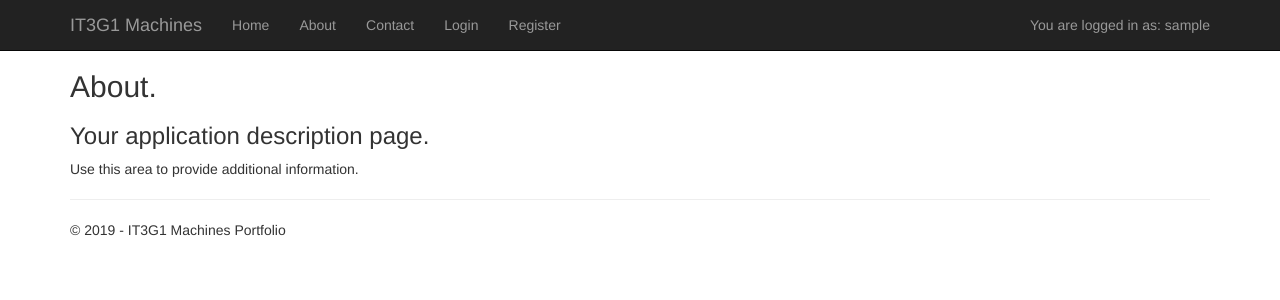
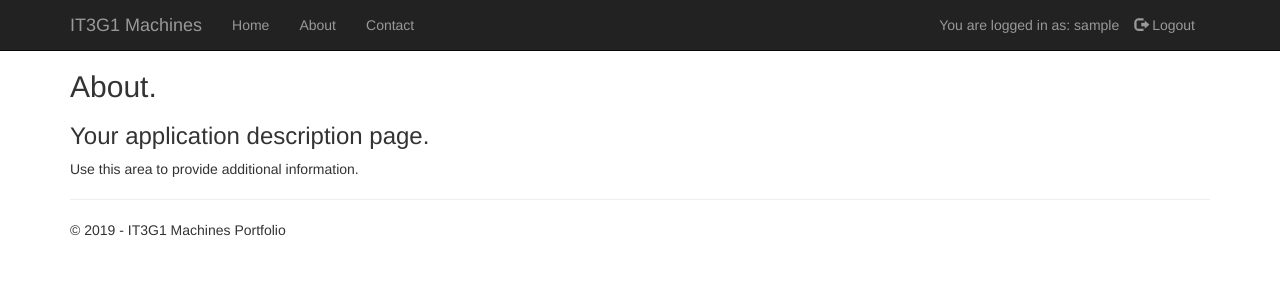
Before and after one commit to Tan4eto/it3g1-portfolio, a Flask app: page /about in a window 1280 px wide. Shown: the top 300 px of the page. Run offline with Flask 2, Linux system fonts and the light colour scheme; the visitor is signed in with stand-in values (Sample User, id 1); data comes from the database, SQL or seed files in the repository; parts of the project's set-up code (start-up, migrations or seed data) failed here and were passed over.

Commit message:
Removed old login/regiser buttons

```diff
--- a/UKT3G1/UKT3G1/templates/layout.html
+++ b/UKT3G1/UKT3G1/templates/layout.html
@@ -26,17 +26,16 @@
                     <li><a href="{{ url_for('home') }}">Home</a></li>
                     <li><a href="{{ url_for('about') }}">About</a></li>
                     <li><a href="{{ url_for('contact') }}">Contact</a></li>
-                    <li><a href="{{ url_for('login') }}">Login</a></li>
-                    <li><a href="{{ url_for('register') }}">Register</a></li>
                 </ul>
                 {% if user.is_authenticated == True %}
                 <ul class="nav navbar-nav navbar-right">
-                    <p class="navbar-text">You are logged in as: {{ user.username }}</p>
+                    <li><p class="navbar-text">You are logged in as: {{ user.username }}</p></li>
+                    <li><a href="{{ url_for('logout') }}"><span class="glyphicon glyphicon-log-out"></span> Logout</a></li>
                 </ul>
                 {% else %}
                 <ul class="nav navbar-nav navbar-right">
-                    <li><a href="#"><span class="glyphicon glyphicon-user"></span> Sign Up</a></li>
-                    <li><a href="#"><span class="glyphicon glyphicon-log-in"></span> Login</a></li>
+                    <li><a href="{{ url_for('register') }}"><span class="glyphicon glyphicon-user"></span> Sign Up</a></li>
+                    <li><a href="{{ url_for('login') }}"><span class="glyphicon glyphicon-log-in"></span> Login</a></li>
                 </ul>
                 {% endif %}
 
--- a/UKT3G1/UKT3G1/views.py
+++ b/UKT3G1/UKT3G1/views.py
@@ -66,4 +66,4 @@ def login():
 @app.route("/logout")
 def logout():
     logout_user()
-    return redirect(url_for('home.html'))
+    return redirect(url_for('home'))
```
